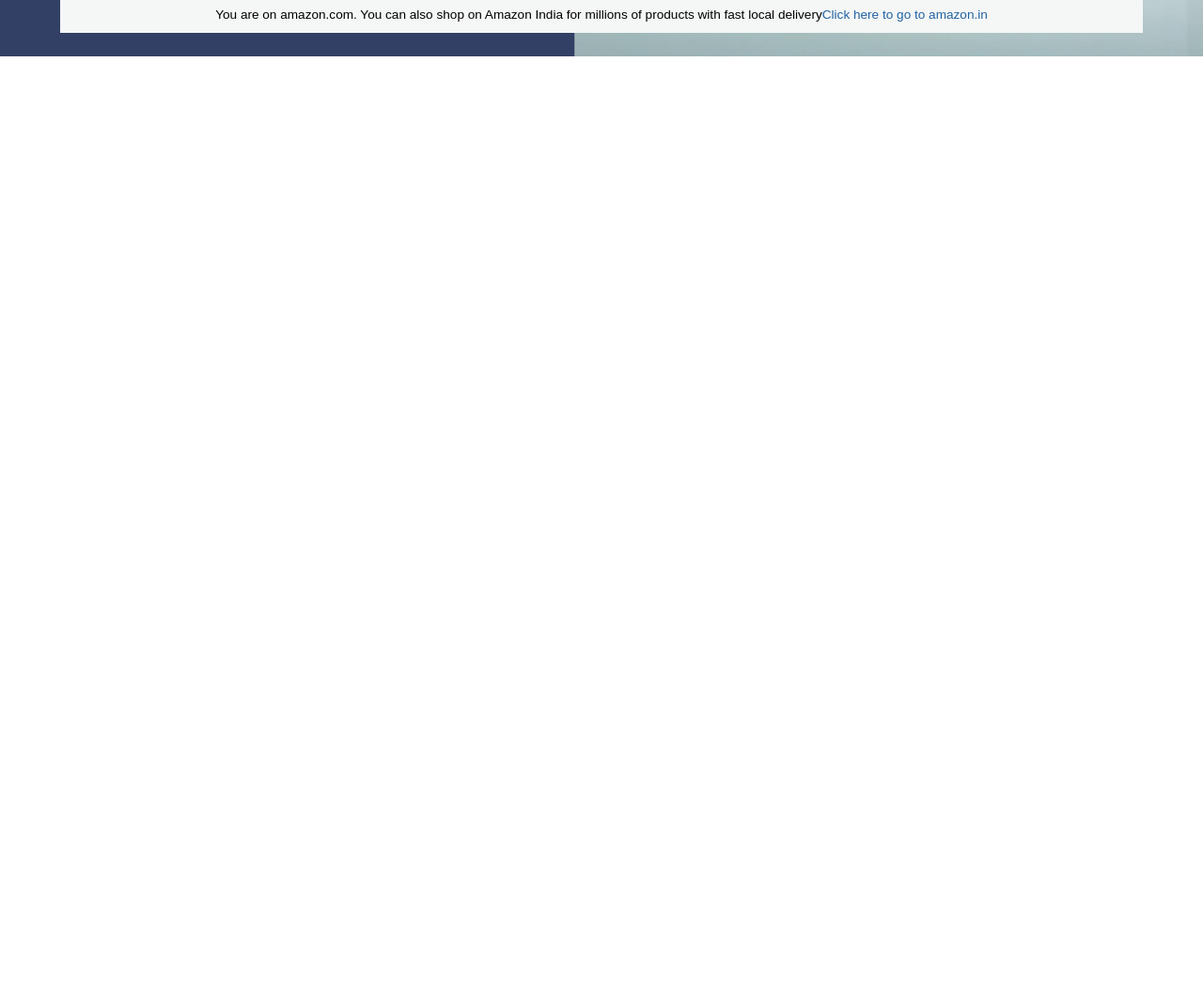
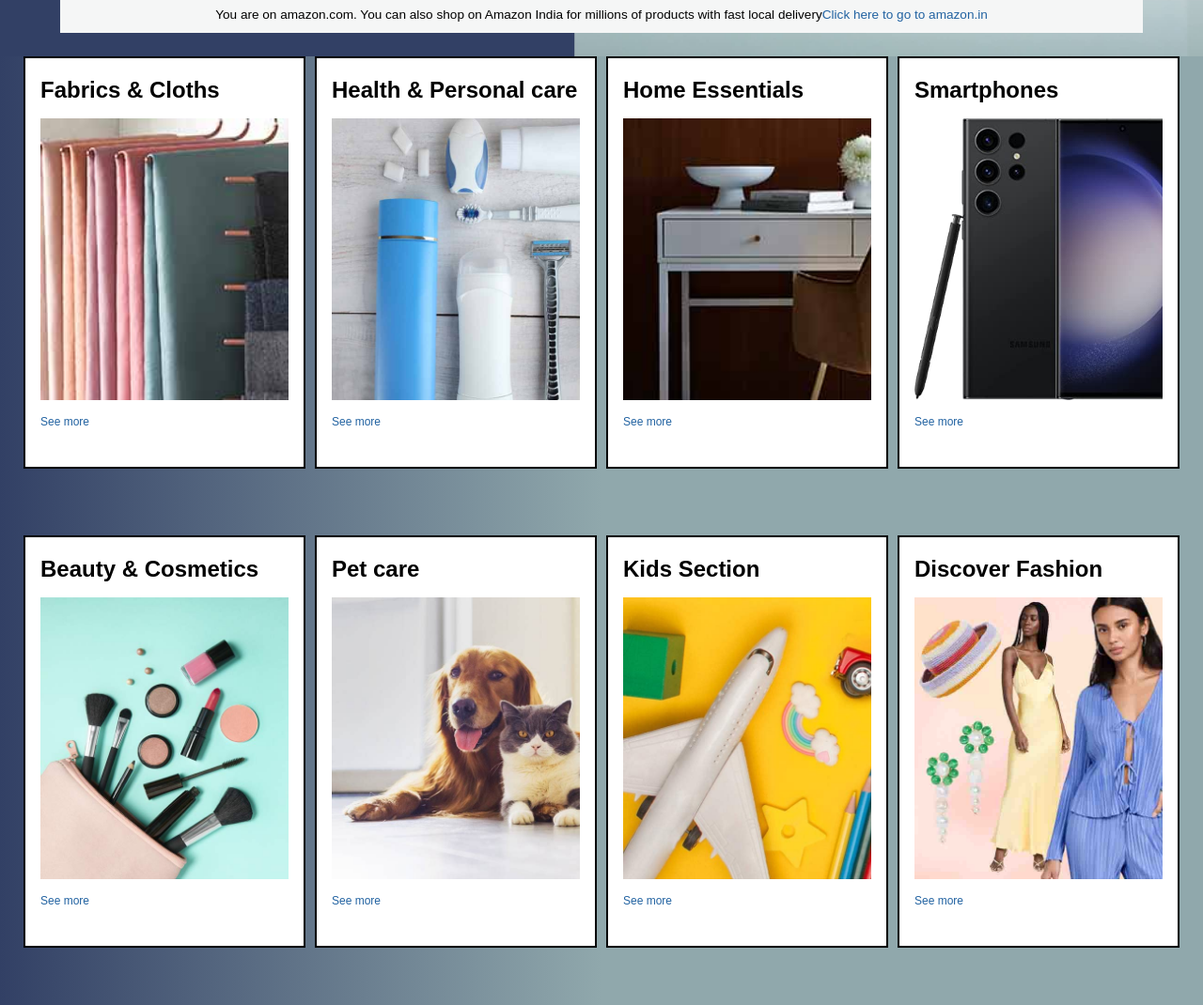
Before and after one commit to Sarvamtaneja/Amazon-coverpage, a plain HTML site: page index.html in a window 1280 px wide. Shown: the part 440-1510 px from the top of the page at 94% size. Before the commit the page ends 800 px from the top, so only its background shows below. Drawn offline with Linux system fonts and the light colour scheme.

Commit message:
final page

```diff
--- a/index.html
+++ b/index.html
@@ -80,5 +80,61 @@
     <div class="hero-section">
         <div class="hero-msg"><p>You are on amazon.com. You can also shop on Amazon India for millions of products with fast local delivery</p> <a>Click here to go to amazon.in</a></div>
     </div>
+    <!-- shop section -->
+    <div class="shop-section">
+        <div class="box box1">
+            <div class="box-content">
+             <h2>Fabrics & Cloths</h2>
+             <div class="box-img" style="background-image: url('box1_image.jpg');"></div>
+             <p>See more</p>
+            </div>
+        </div>
+        <div class="box box2">
+            <div class="box-content">
+             <h2>Health & Personal care</h2>
+             <div class="box-img" style="background-image: url('box2_image.jpg');"></div>
+             <p>See more</p>
+            </div>
+        </div>
+        <div class="box box3">
+            <div class="box-content">
+             <h2>Home Essentials</h2>
+             <div class="box-img" style="background-image: url('box3_image.jpg');"></div>
+             <p>See more</p>
+            </div>
+        </div>
+        <div class="box box4">
+            <div class="box-content">
+             <h2>Smartphones</h2>
+             <div class="box-img" style="background-image: url('box4_image.jpg');"></div>
+             <p>See more</p>
+            </div>
+        </div>
+        <div class="box box5">
+            <div class="box-content">
+            <h2>Beauty & Cosmetics</h2>
+            <div class="box-img" style="background-image: url('box5_image.jpg');"></div>
+            <p>See more</p>
+            </div>
+        </div>
+        <div class="box box6">
+            <div class="box-content">
+            <h2>Pet care</h2>
+            <div class="box-img" style="background-image: url('box6_image.jpg');"></div>
+            <p>See more</p>
+            </div></div>
+        <div class="box box7">
+            <div class="box-content">
+            <h2>Kids Section</h2>
+            <div class="box-img" style="background-image: url('box7_image.jpg');"></div>
+            <p>See more</p>
+            </div></div>
+        <div class="box box8">
+            <div class="box-content">
+            <h2>Discover Fashion</h2>
+            <div class="box-img" style="background-image: url('box8_image.jpg');"></div>
+            <p>See more</p>
+        </div>
+    </div>
 </body>
 </html>
--- a/style.css
+++ b/style.css
@@ -167,7 +167,7 @@
 /* hero section */
 .hero-section{
     background-image: url(hero_image.jpg);
-     height: 400px;
+    height: 400px;
     background-size:cover;
     display: flex;
     justify-content: center;
@@ -188,3 +188,42 @@
 .hero-msg a{
     color: #2162a1;
 }
+
+/* shop-section */
+.shop-section{
+    display: grid;
+    grid-template-columns: 300px 300px 300px 300px;
+    grid-template-rows: 500px 500px;
+    grid-gap: 10px;
+    justify-content: center;
+    background: linear-gradient(to right, #324065, #90a8ac,#90a8ac);
+}
+
+.box{
+    background-color: white;
+    border: 2px solid black;
+    height: 400px;
+    margin-bottom: 20px;
+    padding: 20px 0px 15px;
+}
+
+.box p{
+    font-size: 0.75rem;
+}
+
+.box-img
+{
+    height: 300px;
+    margin-top: 1rem;
+    margin-bottom: 1rem;
+    background-size: cover;
+}
+
+.box-content{
+    margin-left: 1rem;
+    margin-right: 1rem;
+}
+
+.box p{
+     color: #2162a1;
+}
```
